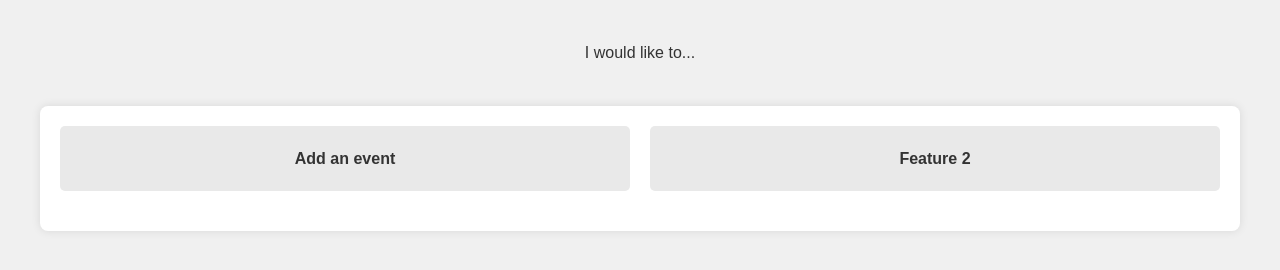
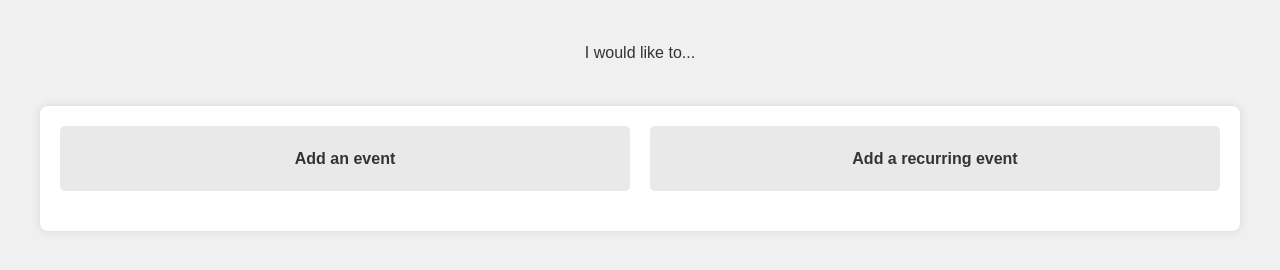
Before and after one commit to desmondharris/SchedulerBot, a plain HTML site: page src/apps/index.html in a window 1280 px wide. Drawn offline with Linux system fonts and the light colour scheme.

Commit message:
fix href

```diff
--- a/src/apps/index.html
+++ b/src/apps/index.html
@@ -20,7 +20,7 @@
             </div>
             <!-- Feature 2 -->
             <div class="feature-item">
-                <a href="your-link-here" class="feature-link">Feature 2</a>
+                <a href="revent\recurringevent.html" class="feature-link">Add a recurring event</a>
             </div>
             <!-- Add more features as needed -->
         </section>
```
